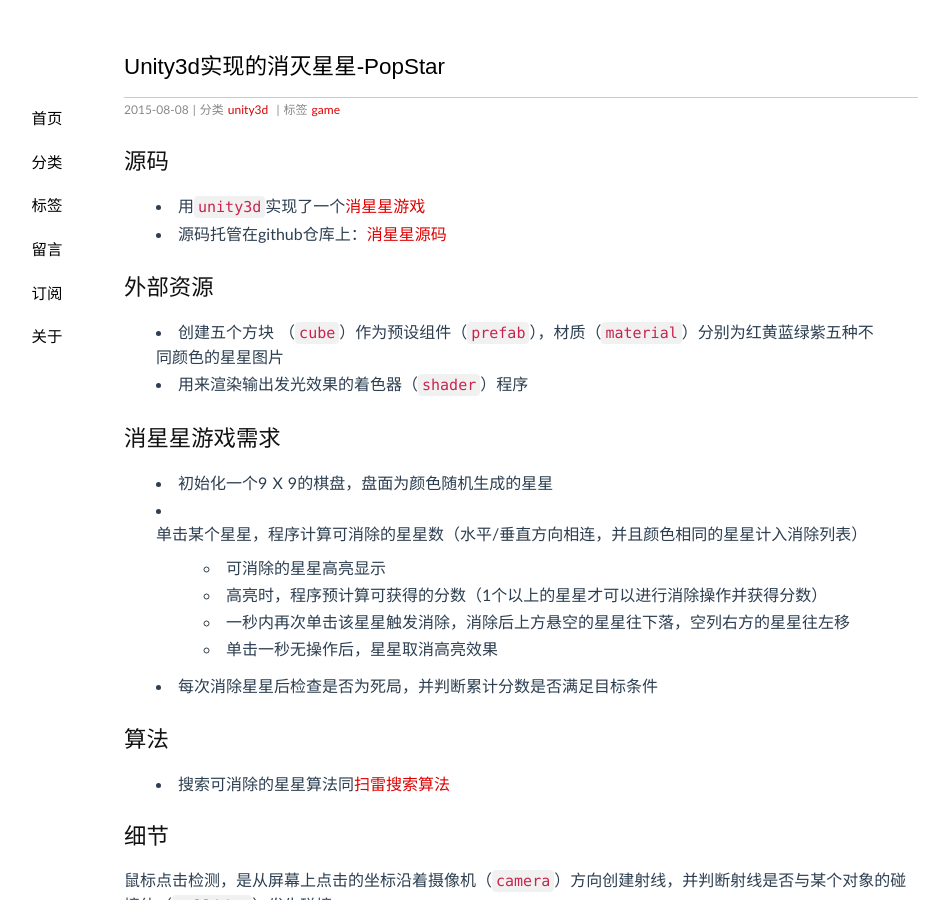
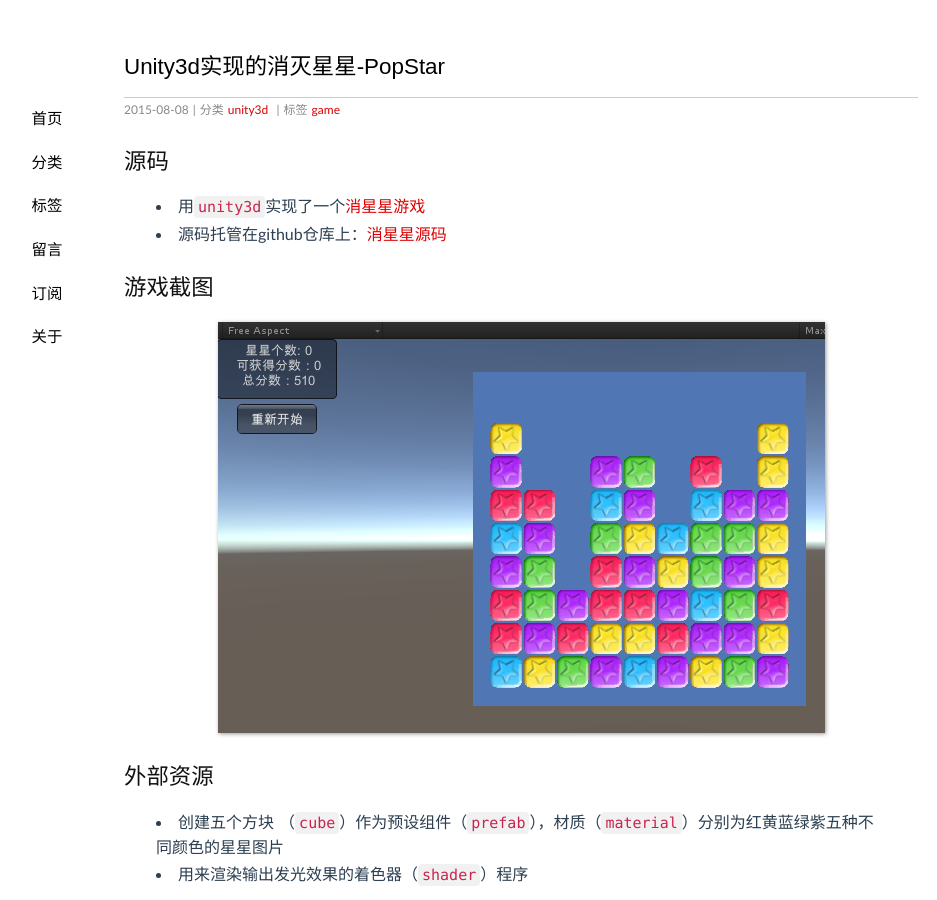
Before and after one commit to enginzhu/enginzhu.github.io, a Jekyll site: the page built from _posts/2015-08-08-pop-star.md, in a window 1280 px wide and 900 px high. Shown: the whole window, without its empty margins (119-1056 px from the left). Built offline with Jekyll 4.4.1, drawn with Linux system fonts in a browser that asks for light colours; Markdown is read by kramdown in place of the engine named in the settings; comment, search, counter and statistics services are not loaded.

Commit message:
add popstar screenshot

```diff
--- a/_posts/2015-08-08-pop-star.md
+++ b/_posts/2015-08-08-pop-star.md
@@ -10,6 +10,10 @@
 
 - 用`unity3d`实现了一个[消星星游戏](http://github.shanechu.com/popstar/index.html)
 - 源码托管在github仓库上：[消星星源码](https://github.com/enginzhu/popstar)
+
+## 游戏截图
+
+![popstar screenshot]({{ site.url }}/image/popstar/popstar.png)
 
 ## 外部资源
 
```
Also changed, not shown: image/popstar/popstar.png (added).
